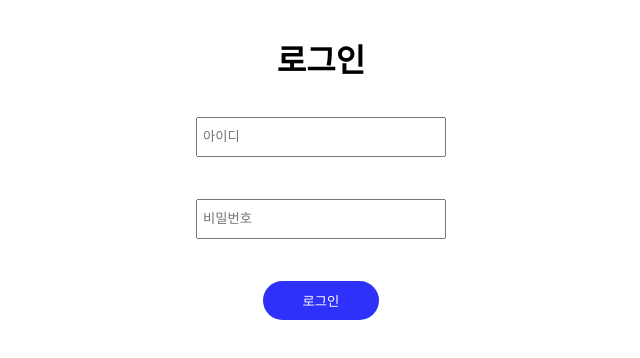
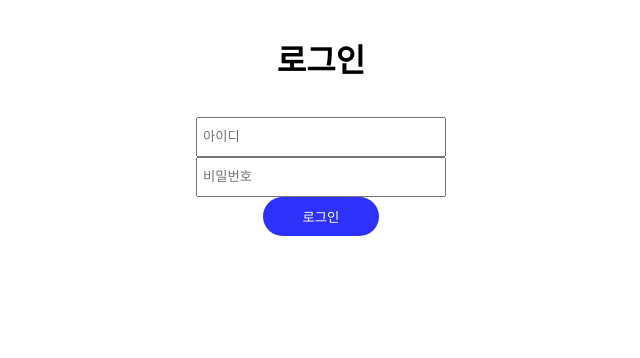
Before and after one commit to Coreight98/Cola_Web, a Next.js app: page /login in a window 1280 px wide. Shown: the top 358 px of the page, without its empty margins (319-959 px from the left). Built offline with nearby package versions, Linux system fonts and the light colour scheme.

Commit message:
feat : divide input component for reuse

```diff
--- /dev/null
+++ b/src/components/atoms/input/index.tsx
@@ -0,0 +1,18 @@
+import { forwardRef } from 'react';
+
+import { ErrorMessage } from 'src/pages/login/styles';
+
+interface InputProps extends React.DetailedHTMLProps<React.InputHTMLAttributes<HTMLInputElement>, HTMLInputElement> {
+  error: string | undefined;
+}
+
+const Input = forwardRef<HTMLInputElement, InputProps>(({ error, ...props }, ref) => {
+  return (
+    <div>
+      <input ref={ref} {...props} />
+      {error && <ErrorMessage>{error}</ErrorMessage>}
+    </div>
+  );
+});
+Input.displayName = 'Input';
+export default Input;
--- /dev/null
+++ b/src/components/atoms/input/styles.tsx
@@ -0,0 +1,8 @@
+import styled from '@emotion/styled';
+const ErrorMessage = styled.p`
+  color: red;
+  text-align: start;
+  padding: 5px 0;
+`;
+
+export { ErrorMessage };
--- a/src/pages/api/hello.ts
+++ /dev/null
@@ -1,13 +0,0 @@
-// Next.js API route support: https://nextjs.org/docs/api-routes/introduction
-import type { NextApiRequest, NextApiResponse } from 'next'
-
-type Data = {
-  name: string
-}
-
-export default function handler(
-  req: NextApiRequest,
-  res: NextApiResponse<Data>
-) {
-  res.status(200).json({ name: 'John Doe' })
-}
--- a/src/pages/login/index.tsx
+++ b/src/pages/login/index.tsx
@@ -1,5 +1,3 @@
-import { useState, useEffect } from 'react';
-
 import { yupResolver } from '@hookform/resolvers/yup';
 import { useForm, SubmitHandler } from 'react-hook-form';
 import * as yup from 'yup';
@@ -7,6 +5,7 @@ import * as yup from 'yup';
 import { LoginFormInterface } from './index.type';
 import { Container, Header, FormWrapper } from './styles';
 
+import Input from '@components/atoms/input';
 import Seo from '@components/Seo';
 
 const schema = yup
@@ -36,14 +35,8 @@ const Login = () => {
       <Seo title="Login" />
       <Header>로그인</Header>
       <FormWrapper onSubmit={handleSubmit(onSubmit)}>
-        <div>
-          <input placeholder="아이디" type="text" {...register('email')} />
-          <p>{errors.email?.message}</p>
-        </div>
-        <div>
-          <input placeholder="비밀번호" type="password" {...register('password')} />
-          <p>{errors.password?.message}</p>
-        </div>
+        <Input placeholder="아이디" type="text" error={errors.email?.message} {...register('email')} />
+        <Input placeholder="비밀번호" type="password" error={errors.password?.message} {...register('password')} />
         <button>로그인</button>
       </FormWrapper>
       {/* <div>소셜로그인자리</div> */}
--- a/src/pages/login/styles.ts
+++ b/src/pages/login/styles.ts
@@ -29,11 +29,7 @@ const FormWrapper = styled.form`
   /* display: flex;
   flex-direction: column;
   align-items: center; */
-  p {
-    color: red;
-    text-align: start;
-    padding: 5px 0;
-  }
+
   button {
     /* width: 10vw; */
     padding: 10px 5vh;
@@ -56,5 +52,9 @@ const FormWrapper = styled.form`
     padding: 5px;
   }
 `;
-
-export { Container, Header, FormWrapper };
+const ErrorMessage = styled.p`
+  color: red;
+  text-align: start;
+  padding: 5px 0;
+`;
+export { Container, Header, FormWrapper, ErrorMessage };
--- /dev/null
+++ b/src/types/index.tsx
@@ -0,0 +1 @@
+export interface Common {}
```
